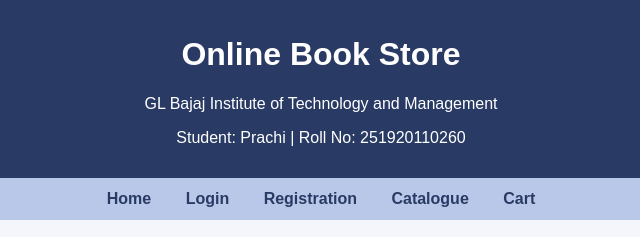
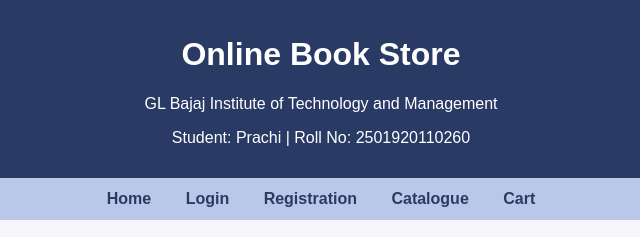
Before and after one commit to prachiprachi07/Web_D, a plain HTML site: page catalogue.html in a window 1280 px wide. Shown: the top 237 px of the page, 319-959 px from the left. Drawn offline with Linux system fonts and the light colour scheme.

Commit message:
Update catalogue.html

```diff
--- a/catalogue.html
+++ b/catalogue.html
@@ -71,7 +71,7 @@
 
         <h1>Online Book Store</h1>
         <p>GL Bajaj Institute of Technology and Management</p>
-        <p>Student: Prachi | Roll No: 251920110260</p>
+        <p>Student: Prachi | Roll No: 2501920110260</p>
     </header>
 
     <nav>
```
